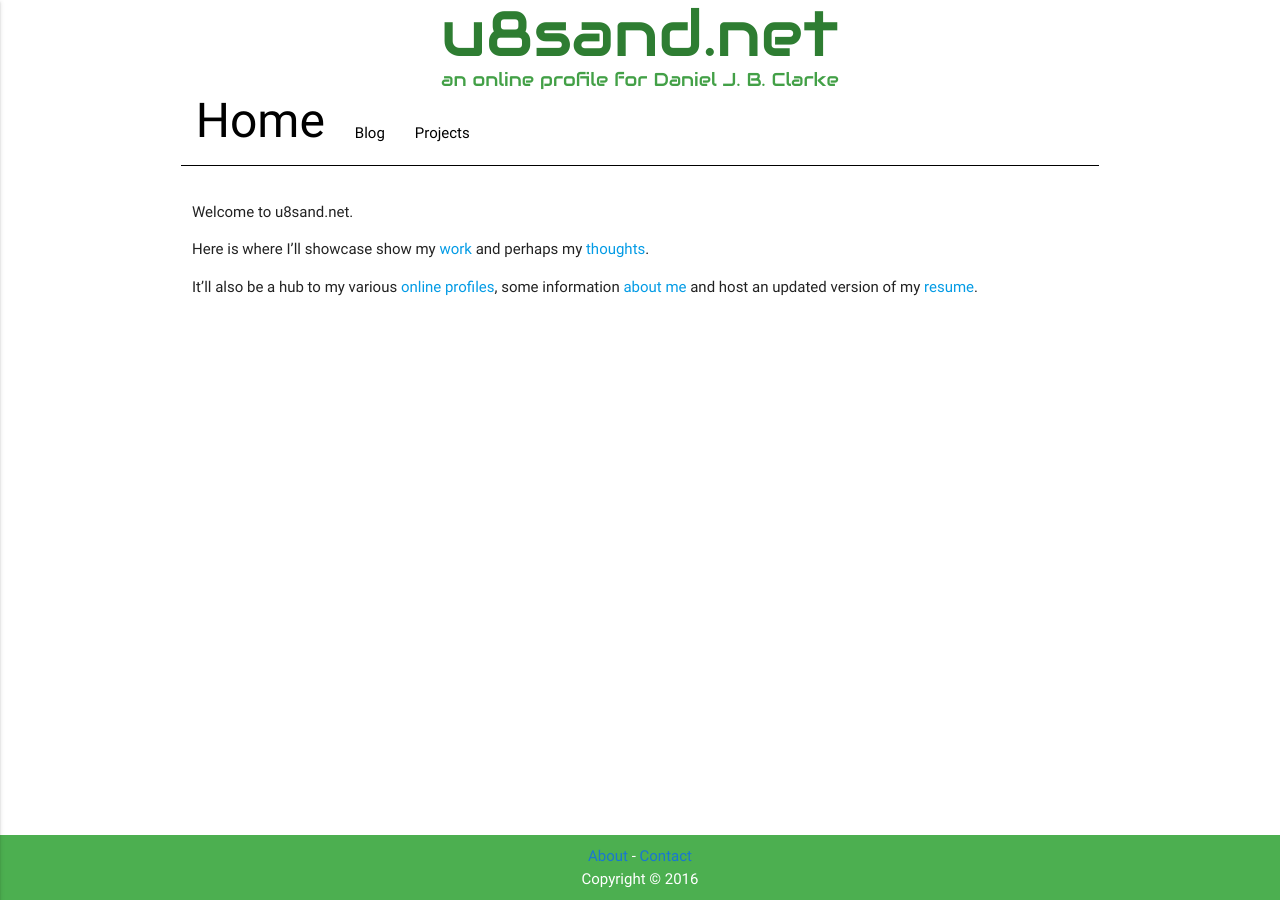
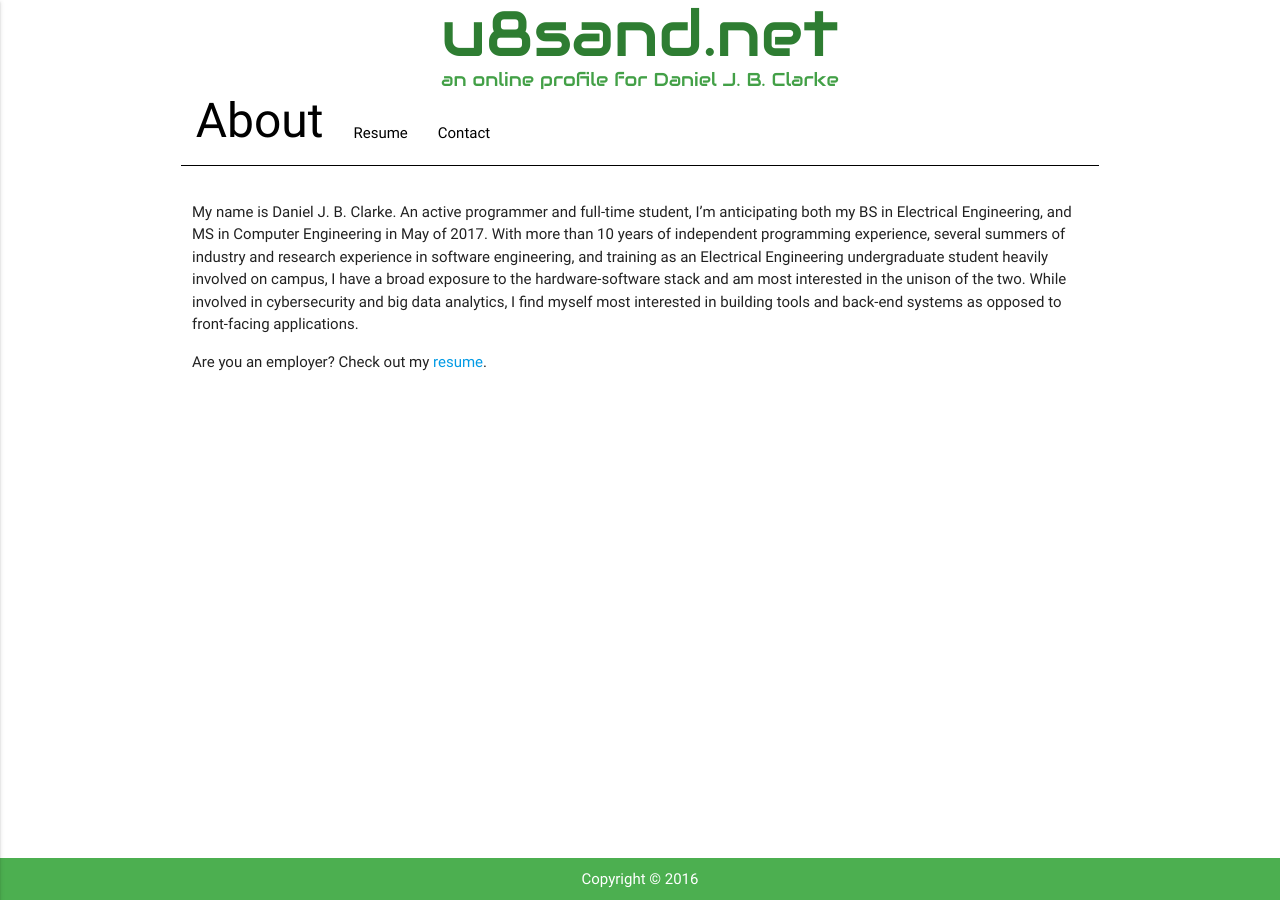
Before and after one commit to u8sand/u8sand.github.io, a Jekyll site: the page built from 01-about.md, in a window 1280 px wide. Built offline with Jekyll 4.4.1, drawn with Linux system fonts in a browser that asks for light colours; nearby versions of some CDN libraries.

Commit message:
Temporary edit until more content exists

```diff
--- a/00-index.md
+++ /dev/null
@@ -1,12 +0,0 @@
----
-layout: page
-title: Home
-nav: true
-permalink: /
----
-
-Welcome to u8sand.net.
-
-Here is where I'll showcase show my [work](/projects/) and perhaps my [thoughts](/blog/).
-
-It'll also be a hub to my various [online profiles](/contact/), some information [about me](/about/) and host an updated version of my [resume](/resume/).
--- a/about.md
+++ b/01-about.md
@@ -1,10 +1,9 @@
 ---
 layout: page
 title: About
-permalink: /about/
+permalink: /
+nav: true
 ---
-
-# About
 
 My name is Daniel J. B. Clarke. An active programmer and full-time student, I'm anticipating both my BS in Electrical Engineering, and MS in Computer Engineering in May of 2017. With more than 10 years of independent programming experience, several summers of industry and research experience in software engineering, and training as an Electrical Engineering undergraduate student heavily involved on campus, I have a broad exposure to the hardware-software stack and am most interested in the unison of the two. While involved in cybersecurity and big data analytics, I find myself most interested in building tools and back-end systems as opposed to front-facing applications.
 
--- a/_includes/bottom.html
+++ b/_includes/bottom.html
@@ -4,7 +4,6 @@
       <div class="container">
         <div class="col s12">
           <div class="center white-text">
-            <a href="/about/">About</a> - <a href="/contact/">Contact</a><br />
             {{ site.copyright }}
           </div>
         </div>
```
Also changed, not shown: 01-blog.md (deleted, +0 -9 lines), 02-projects.md (deleted, +0 -9 lines), 02-resume.md (renamed from resume.md, +2 -3 lines), 03-contact.md (renamed from contact.md, +1 -2 lines).
